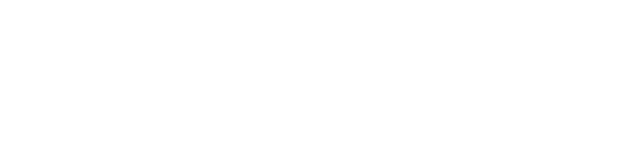
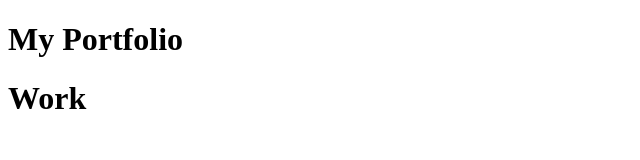
Before and after one commit to TUYU-alpha/portfolio, a plain HTML site: page index.html in a window 1280 px wide. Shown: the whole page, without its empty margins (0-640 px from the left). Drawn offline with Linux system fonts and the light colour scheme.

Commit message:
Update container.add
コンテナクラスのdivを作成

```diff
--- a/index.html
+++ b/index.html
@@ -7,7 +7,13 @@
     </head>
 
     <body>
+        <h1>My Portfolio</h1>
 
+        <div class="container">
+            <div class="Logo">
+                <h1>Work</h1>
+            </div>
+        </div>
     </body>
 
 </html>
```
